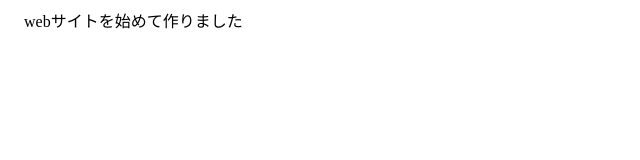
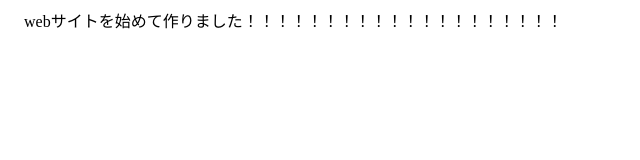
Before and after one commit to takumi284/R_3, a plain HTML site: page index.html in a window 1280 px wide. Shown: the whole page, without its empty margins (0-640 px from the left). Drawn offline with Linux system fonts and the light colour scheme.

Commit message:
Update index.html

```diff
--- a/index.html
+++ b/index.html
@@ -5,6 +5,6 @@
     <title>タイトル</title>
   </head>
   <body>
-   　webサイトを始めて作りました
+   　webサイトを始めて作りました！！！！！！！！！！！！！！！！！！！！
   </body>
 </html>
```
